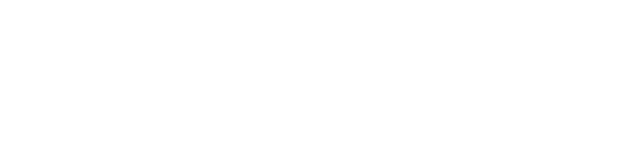
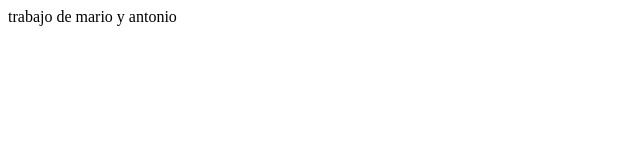
Before and after one commit to MarioTurrientes/Practica_En_Grupo.github.io, a plain HTML site: page index.html in a window 1280 px wide. Shown: the whole page, without its empty margins (0-640 px from the left). Drawn offline with Linux system fonts and the light colour scheme.

Commit message:
edit index

```diff
--- a/index.html
+++ b/index.html
@@ -7,7 +7,7 @@
 	<body>
 
 		<header>
-
+			<p>trabajo de mario y antonio</p>
 		</header>
 
 		<main>
```
